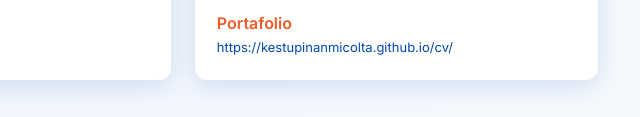
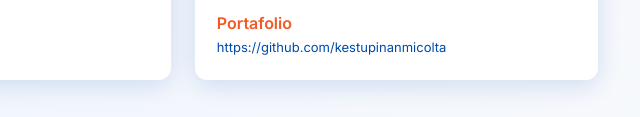
Before and after one commit to kestupinanmicolta/cv, a plain HTML site: page index.html in a window 1280 px wide. Shown: the part 1283-1400 px from the top of the page, 502-1142 px from the left. Drawn offline with Linux system fonts and the light colour scheme.

Commit message:
add files to cv

```diff
--- a/index.html
+++ b/index.html
@@ -309,8 +309,8 @@
           <div class="item">
             <h3>Portafolio</h3>
             <div class="meta">
-              <a href="https://kestupinanmicolta.github.io/cv/" target="_blank">
-                https://kestupinanmicolta.github.io/cv/
+              <a href="https://github.com/kestupinanmicolta" target="_blank">
+                https://github.com/kestupinanmicolta
               </a>
             </div>
           </div>
```
